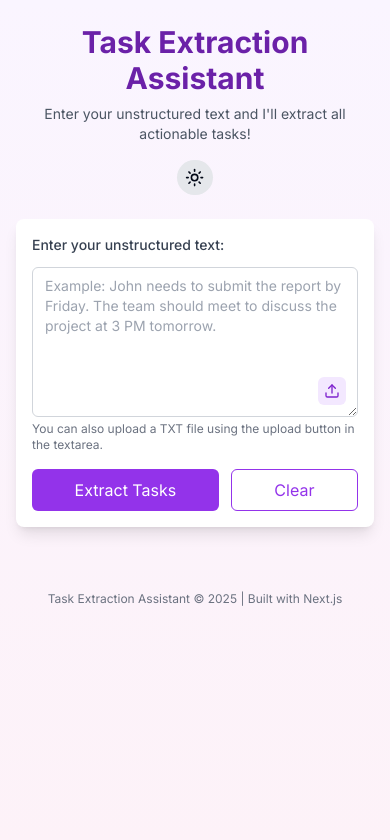
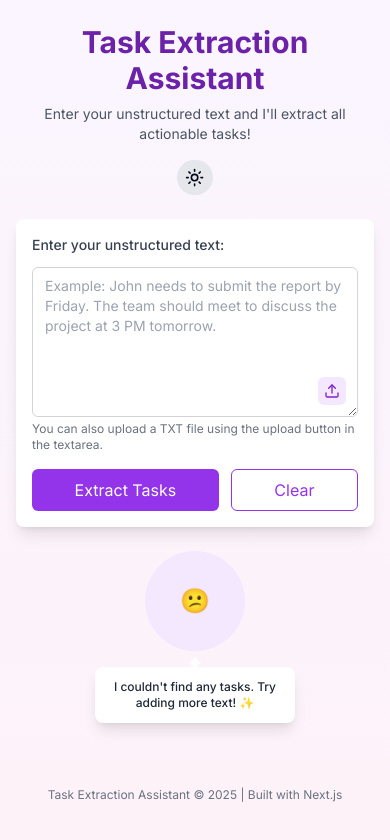
Before and after one commit to Shivam3399/Task_Extraction_Assistant, a Next.js app: page / in a window 390 px wide. Shown: the top 840 px of the page. Built offline with nearby package versions, Linux system fonts and the light colour scheme.

Commit message:
fix: adjust anime character positioning for better layout
Change breakpoint, add explicit positioning, and refine grid layout.

Co-authored-by: Shivam Singh <158229199+Shivam3399@users.noreply.github.com>

```diff
--- a/app/page.tsx
+++ b/app/page.tsx
@@ -89,8 +89,8 @@ export default function Home() {
           </div>
         </div>
 
-        <div className="grid grid-cols-1 gap-6">
-          <div className="w-full">
+        <div className="flex flex-col md:flex-row gap-6">
+          <div className="flex-1">
             <div className="bg-white dark:bg-gray-800 rounded-lg shadow-lg p-4 sm:p-6">
               <div className="mb-4">
                 <div className="flex flex-col sm:flex-row sm:justify-between sm:items-center mb-2">
@@ -137,7 +137,7 @@ export default function Home() {
             </div>
           </div>
 
-          <div className="hidden sm:flex sm:justify-center sm:items-center">
+          <div className="md:w-[250px] lg:w-[300px] flex-shrink-0 flex items-center justify-center">
             <AnimeCharacter tasks={tasks} loading={loading} />
           </div>
         </div>
--- a/components/anime-character.tsx
+++ b/components/anime-character.tsx
@@ -30,7 +30,7 @@ export function AnimeCharacter({ tasks, loading }: AnimeCharacterProps) {
   }, [loading, tasks])
 
   return (
-    <div className="flex flex-col items-center">
+    <div className="w-full flex flex-col items-center">
       <AnimatePresence mode="wait">
         <motion.div
           key={characterState}
@@ -40,12 +40,11 @@ export function AnimeCharacter({ tasks, loading }: AnimeCharacterProps) {
           transition={{ duration: 0.5 }}
           className="relative"
         >
-          <div className="w-[200px] h-[200px] relative">
-            {/* We'll use a placeholder for the image */}
+          <div className="w-[100px] h-[100px] sm:w-[120px] sm:h-[120px] relative mx-auto">
             <div
               className={`w-full h-full rounded-full bg-purple-100 dark:bg-purple-900 flex items-center justify-center`}
             >
-              <span className="text-4xl">
+              <span className="text-2xl sm:text-3xl">
                 {characterState === "thinking" && "🤔"}
                 {characterState === "happy" && "😊"}
                 {characterState === "confused" && "😕"}
@@ -53,20 +52,20 @@ export function AnimeCharacter({ tasks, loading }: AnimeCharacterProps) {
               </span>
             </div>
           </div>
-        </motion.div>
-      </AnimatePresence>
 
           <motion.div
             initial={{ opacity: 0, y: 10 }}
             animate={{ opacity: 1, y: 0 }}
             transition={{ delay: 0.3 }}
-        className="mt-4 bg-white dark:bg-gray-800 p-4 rounded-lg shadow-lg max-w-[200px] text-center relative"
+            className="mt-4 bg-white dark:bg-gray-800 p-3 rounded-lg shadow-lg max-w-[200px] text-center relative mx-auto"
           >
-        <div className="absolute -top-2 left-1/2 transform -translate-x-1/2 w-4 h-4 bg-white dark:bg-gray-800 rotate-45"></div>
-        <p className="text-gray-800 dark:text-gray-200 font-medium text-sm">
+            <div className="absolute -top-2 left-1/2 transform -translate-x-1/2 w-2 h-2 bg-white dark:bg-gray-800 rotate-45"></div>
+            <p className="text-gray-800 dark:text-gray-200 font-medium text-xs sm:text-sm">
               {message} <span className="text-purple-600 dark:text-purple-400">✨</span>
             </p>
           </motion.div>
+        </motion.div>
+      </AnimatePresence>
     </div>
   )
 }
```
Lines whose indentation alone changed are shown as unchanged.
